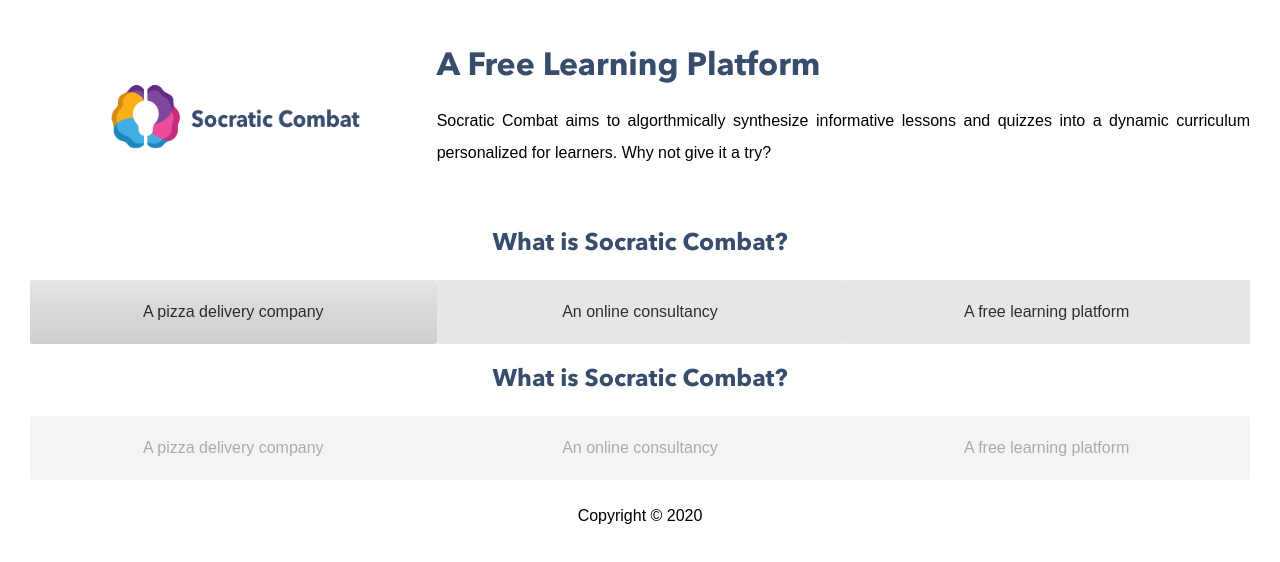
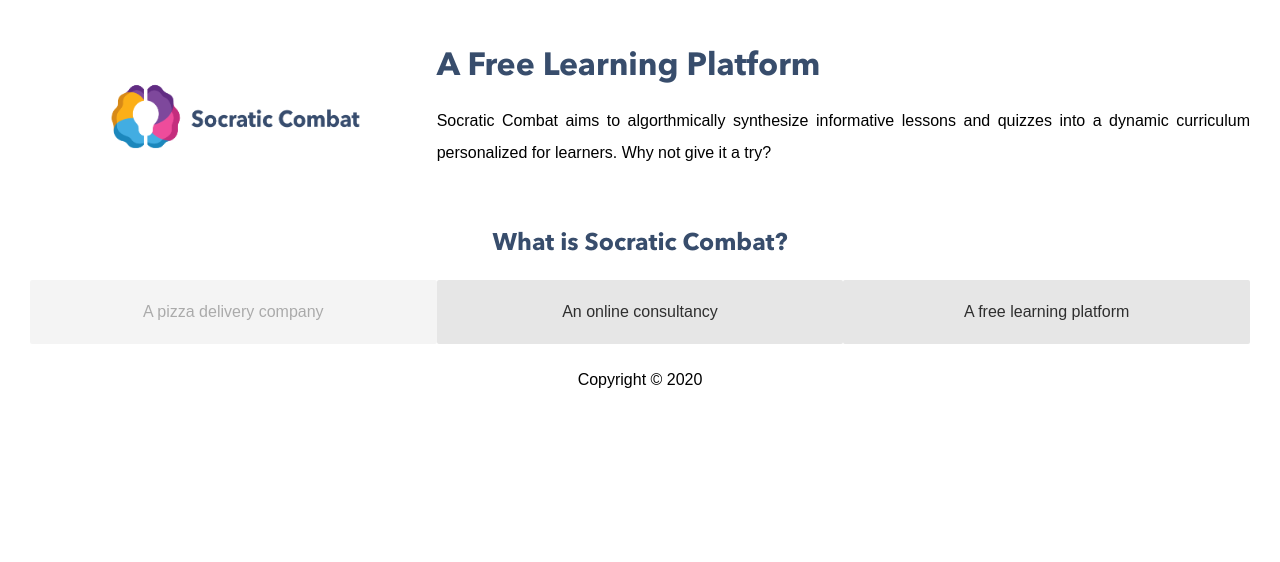
Before and after one commit to timeemit/socratic-garden, a Next.js app: page / in a window 1280 px wide. Both pictures are taken after a click on the button "A pizza delivery company". Shown: the top 562 px of the page. Built offline with nearby package versions, Linux system fonts and the light colour scheme.

Commit message:
Only show one question

```diff
--- a/components/AnsweredQuestionView.js
+++ b/components/AnsweredQuestionView.js
@@ -21,7 +21,7 @@
         index={choice_index}
         choice={this.props.question.choices[choice_index]}
         total={Object.values(this.props.question.choices).length}
-        chosen={choice_index === this.props.question.chosen_choice}
+        correct={choice_index === this.props.question.correct_choice}
       />
     );
     return (
--- a/components/ChosenButton.js
+++ b/components/ChosenButton.js
@@ -7,14 +7,14 @@
   total: number,
   choice: Choice,
   index: ChoiceIndex,
-  chosen: boolean,
+  correct: boolean,
 |};
 
 export default class ChosenButton extends React.Component<Props> {
   render() {
     const choice_class = `${styles.button} pure-button pure-button-disabled pure-u-1 pure-u-md-1-${this.props.total}`;
     return (
-      <button className={choice_class}>
+      <button style={{"background-color": this.props.correct ? "gray" : null}} className={choice_class}>
         {this.props.choice.text}
       </button>
     );
--- a/components/Guide.js
+++ b/components/Guide.js
@@ -26,11 +26,11 @@
     answered: [],
   }
 
-  onChoice = (choice: ChoiceIndex): void => {
-    let { answered } = this.state;
-    const answer = { ...this.state.question, chosen_choice: choice};
-    answered.unshift(answer);
-    this.setState({ answered });
+  onContinue = (choice: ChoiceIndex): void => {
+    // let { answered } = this.state;
+    // const answer = { ...this.state.question, chosen_choice: choice };
+    // this.setState({ answered });
+    alert("correct!");
     return;
   }
 
@@ -55,7 +55,7 @@
         <QuestionView
           key={-1}
           question={this.state.question}
-          onChoice={this.onChoice}
+          onContinue={this.onContinue}
         />
         {answered_list}
       </main>
--- a/components/QuestionView.js
+++ b/components/QuestionView.js
@@ -2,6 +2,7 @@
 import type { Choice, ChoiceIndex } from './ChoiceButton';
 import React from 'react';
 import ChoiceButton  from './ChoiceButton';
+import ChosenButton  from './ChosenButton';
 
 export type QuestionType = {|
   text: string,
@@ -14,17 +15,44 @@
   onChoice: (ChoiceIndex) => void,
 |};
 
+type State = {
+  chosen: Array<ChoiceIndex>,
+};
+
 export default class QuestionView extends React.Component<Props> {
+  state: State = {
+    chosen: [],
+  }
+
+  onChoice = (choice: ChoiceIndex) => {
+    let { chosen } = this.state;
+    chosen.push(choice);
+    this.setState({ chosen });
+    if (this.props.correct_choice === choice) {
+      this.props.onContinue();
+    }
+  }
+
   render() {
-    const choices_list = Object.keys(this.props.question.choices).map(choice_index =>
-      <ChoiceButton
-        key={choice_index}
-        index={choice_index}
-        choice={this.props.question.choices[choice_index]}
-        total={Object.values(this.props.question.choices).length}
-        onClick={this.props.onChoice}
-      />
-    );
+    const choices_list = Object.keys(this.props.question.choices).map(choice_index => {
+      if (this.state.chosen.includes(choice_index)) {
+        return <ChosenButton
+          key={choice_index}
+          index={choice_index}
+          choice={this.props.question.choices[choice_index]}
+          total={Object.keys(this.props.question.choices).length}
+          correct={choice_index === this.props.question.correct_choice}
+        />;
+      } else {
+        return <ChoiceButton
+          key={choice_index}
+          index={choice_index}
+          choice={this.props.question.choices[choice_index]}
+          total={Object.keys(this.props.question.choices).length}
+          onClick={this.onChoice}
+        />;
+      }
+    });
     return (
       <section>
         <h2>{this.props.question.text}</h2>
--- a/pages/_app.js
+++ b/pages/_app.js
@@ -6,9 +6,9 @@
 import '../styles/app.scss';
 
 // Font Awesome
-import { config } from '@fortawesome/fontawesome-svg-core';
+import { config as fontAwesomeConfig } from '@fortawesome/fontawesome-svg-core';
 import '@fortawesome/fontawesome-svg-core/styles.css'; // Import the CSS
-config.autoAddCss = false;
+fontAwesomeConfig.autoAddCss = false;
 
 import { library } from '@fortawesome/fontawesome-svg-core';
 import { faCheck, faArrowUp, faFireAlt, faChartLine } from '@fortawesome/free-solid-svg-icons';
```
